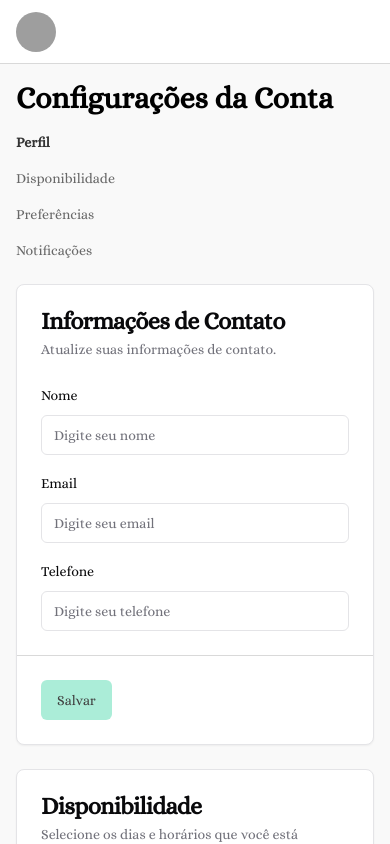
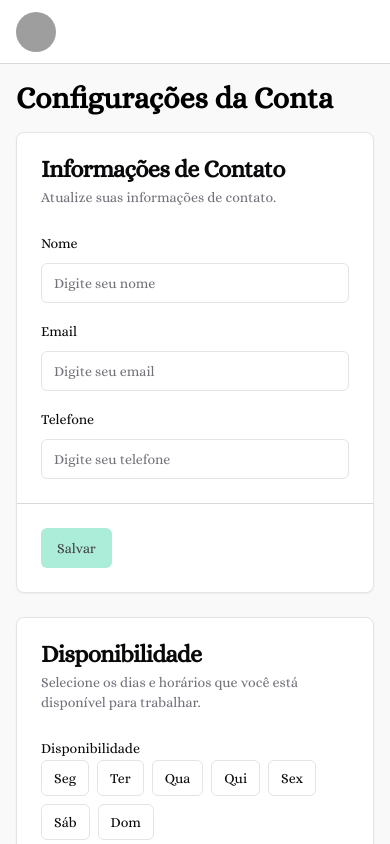
Before and after one commit to isaacviannadev/zelo-app, a Next.js app: page /settings in a window 390 px wide. Shown: the top 844 px of the page. Built offline with nearby package versions, Linux system fonts and the light colour scheme; grey boxes are pictures that could not be loaded.

Commit message:
feat: hide elements on md size settings page

```diff
--- a/src/app/settings/page.tsx
+++ b/src/app/settings/page.tsx
@@ -19,7 +19,7 @@ export default function Settings() {
         <h1 className='font-semibold text-3xl'>Configurações da Conta</h1>
       </div>
       <div className='grid md:grid-cols-[180px_1fr] lg:grid-cols-[250px_1fr] items-start gap-6 max-w-7xl w-full mx-auto '>
-        <nav className='text-sm text-gray-500 grid gap-4 dark:text-gray-400 sticky top-4 '>
+        <nav className='text-sm text-gray-500 hidden gap-4 dark:text-gray-400 sticky top-4 md:grid '>
           <Link
             className='font-semibold text-gray-900 dark:text-gray-50'
             href='#'
```
